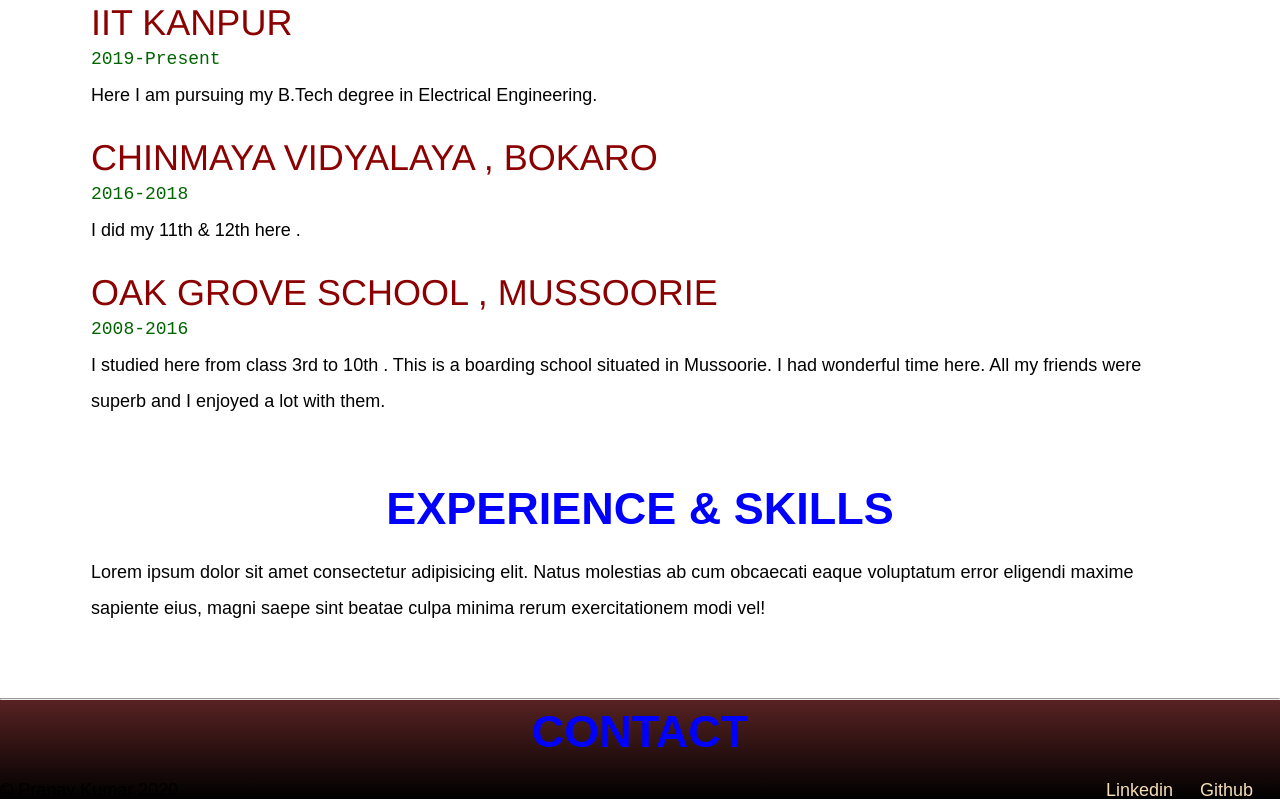
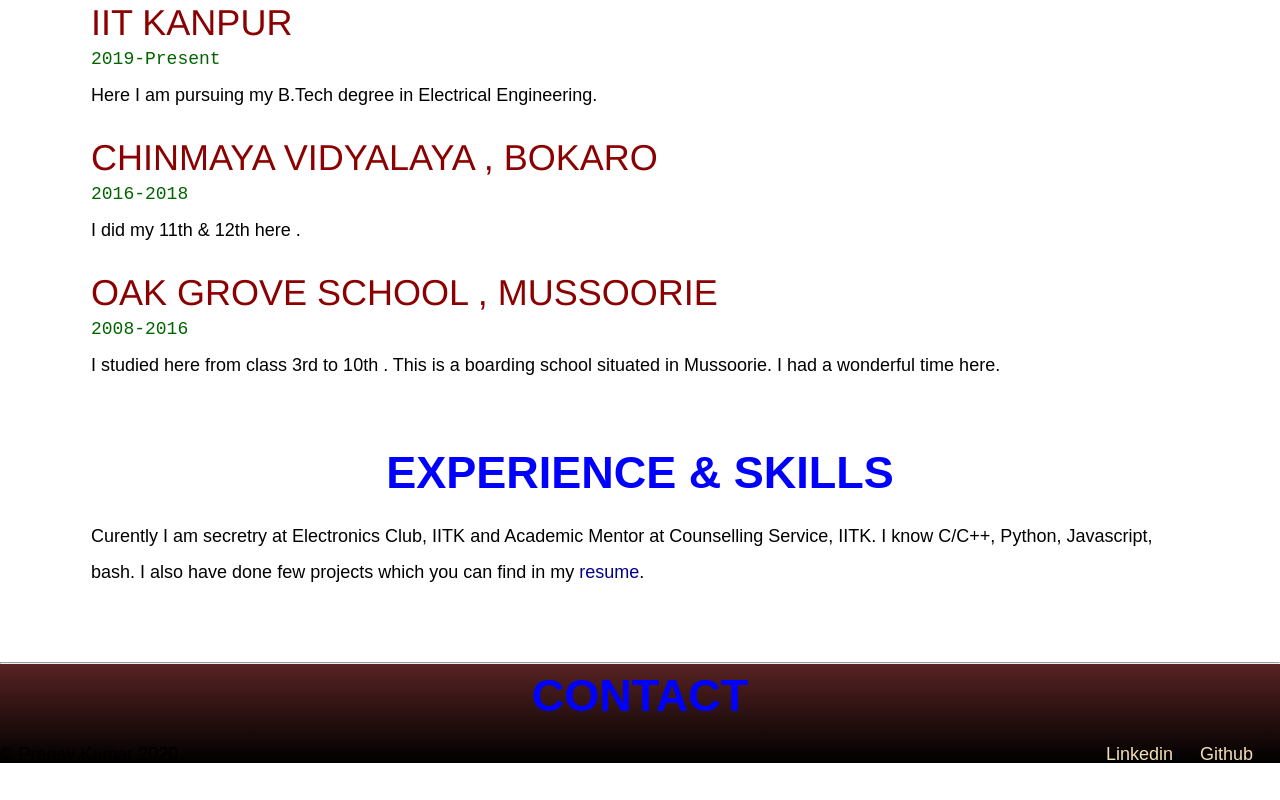
Before and after one commit to pranavkumar14/pranavkumar14.github.io, a plain HTML site: page index.html in a window 1280 px wide. Shown: the part 914-1714 px from the top of the page. After the commit the page ends 1678 px from the top, so only its background shows below. Drawn offline with Linux system fonts and the light colour scheme.

Commit message:
c skills

```diff
--- a/index.html
+++ b/index.html
@@ -47,7 +47,7 @@
             <p>
                 I was born in a small town of Barauni. Currently, I am studying Electrical Engineering at  IIT Kanpur.
             I am learning a lot of interesting and cool things here.<br>
-            Here is my <a class="link" href="https://drive.google.com/file/d/1NhxTgUW9AVcv_Dbgd68AjwwRK0RJWqux/view?usp=sharing">RESUME</a>.<br>
+            Here is my <a class="link" href="https://drive.google.com/file/d/1mpXFxrRnld4SL10Uywe4u-HSoLC5NNqo/view?usp=sharing">RESUME</a>.<br>
             I love coding and have participated in many Competitive Programming contests at <a class="link" href="https://codeforces.com/profile/pranavkumar1423">Codeforces</a>, <a class="link" href="https://www.codechef.com/users/pranavkumar14">Codechef</a> and <a class="link" href="https://drive.google.com/file/d/1UUwjzORy9X3ELtV83pj4roctH07lxQg1/view?usp=sharing">Kickstart</a>.
             My interest in Mathematics is also increasing day by day. Currently, I am learning Machine Learning and
             Web Development.
@@ -75,17 +75,17 @@
                 <h3>Oak Grove School , Mussoorie</h3>
             <p class="time">2008-2016</p>
             <p>I studied here from class 3rd to 10th .
-                This is a boarding school situated in Mussoorie. I had wonderful time here. All my friends were superb and I enjoyed a lot with them.</p>
+                This is a boarding school situated in Mussoorie. I had a wonderful time here.</p>
             </div>
         </section>
 
         <section id="skills">
             <h2>Experience & Skills</h2>
-            <p>
-                Lorem ipsum dolor sit amet consectetur adipisicing elit. Natus molestias ab cum obcaecati eaque
-                 voluptatum error eligendi
-                 maxime sapiente eius, magni saepe sint beatae culpa minima rerum exercitationem modi vel!
-            </p>
+            <div>
+                Curently I am secretry at <strong>Electronics Club, IITK</strong> and Academic Mentor at Counselling Service, IITK.
+                I know C/C++, Python, Javascript, bash. I also have done few projects which you can find in my <a class="link" href="https://drive.google.com/file/d/1mpXFxrRnld4SL10Uywe4u-HSoLC5NNqo/view?usp=sharing">resume</a>.
+
+            </div>
         </section>
     </main>
 
```
